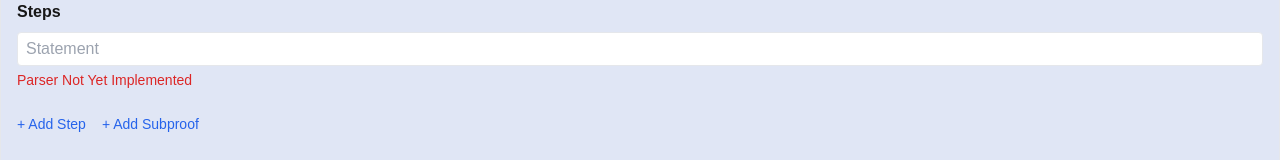
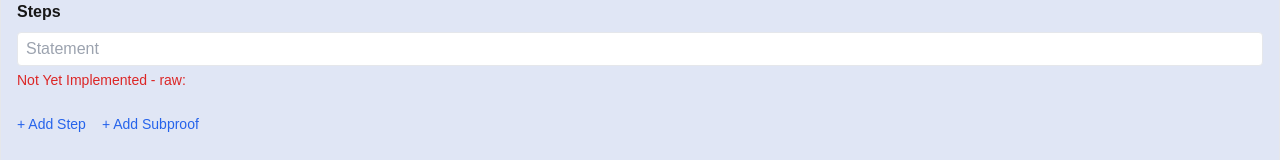
Before and after one commit to justinottesen/logicProject, a Next.js app: page / in a window 1280 px wide. Both pictures are taken after a click on the button "+ Add Step". Shown: the part 145-305 px from the top of the page. Built offline with nearby package versions, Linux system fonts and the light colour scheme.

Commit message:
Fix ESLint errors / warnings

```diff
--- a/app/components/ProofEditor.tsx
+++ b/app/components/ProofEditor.tsx
@@ -1,9 +1,10 @@
 'use client';
 
-import React, { use, useEffect } from "react";
+import React, { useEffect } from "react";
 import { Proof, Step } from "@lib/logic/proof";
 import StepEditor from "@components/StepEditor";
 import { replaceSubstitutions } from "@/lib/logic/substitutions";
+import { parseFormulaInput } from "@/lib/parser";
 
 type ProofEditorProps = {
   proof: Proof;
@@ -16,7 +17,7 @@ export default function ProofEditor({ proof, setProof }: ProofEditorProps) {
     newPremises[index] = {
       type: "line",
       raw,
-      result: { status: "error", error: "Parser Not Yet Implemented" },
+      result: parseFormulaInput(raw),
     };
     setProof({ ...proof, premises: newPremises });
   };
@@ -29,7 +30,7 @@ export default function ProofEditor({ proof, setProof }: ProofEditorProps) {
         {
           type: "line",
           raw: "",
-          result: { status: "error", error: "Parser Not Yet Implemented" },
+          result: parseFormulaInput(""),
         },
       ],
     });
@@ -49,7 +50,7 @@ export default function ProofEditor({ proof, setProof }: ProofEditorProps) {
         {
           type: "line",
           raw: "",
-          result: { status: "error", error: "Parser Not Yet Implemented" },
+          result: parseFormulaInput(""),
         },
       ],
     });
@@ -96,7 +97,7 @@ export default function ProofEditor({ proof, setProof }: ProofEditorProps) {
       setProof({...proof})
     }
 
-  }, [proof])
+  }, [proof, setProof])
 
   return (
     <div className="flex flex-col gap-6">
--- a/app/components/StatementEditor.tsx
+++ b/app/components/StatementEditor.tsx
@@ -1,10 +1,5 @@
+import { parseFormulaInput } from "@/lib/parser";
 import { Statement } from "@lib/logic/proof";
-
-// Temporary parser
-const parseFormulaInput = (raw: string) => ({
-  status: "error" as const,
-  error: "Parser Not Yet Implemented",
-});
 
 type StatementEditorProps = {
   statement: Statement;
--- a/app/lib/logic/logic.ts
+++ b/app/lib/logic/logic.ts
@@ -1,6 +1,4 @@
 // === Term-level: Constants and Variables ===
-
-import exp from "constants";
 
 export type Constant = {
   type: "constant";
--- a/app/lib/parser/index.ts
+++ b/app/lib/parser/index.ts
@@ -4,6 +4,6 @@ export function parseFormulaInput(raw: string): ParsedFormula {
   // Replace this with your real parser
   return {
     status: "error",
-    error: "Not Yet Implemented",
+    error: "Not Yet Implemented - raw: " + raw,
   };
 }
```
